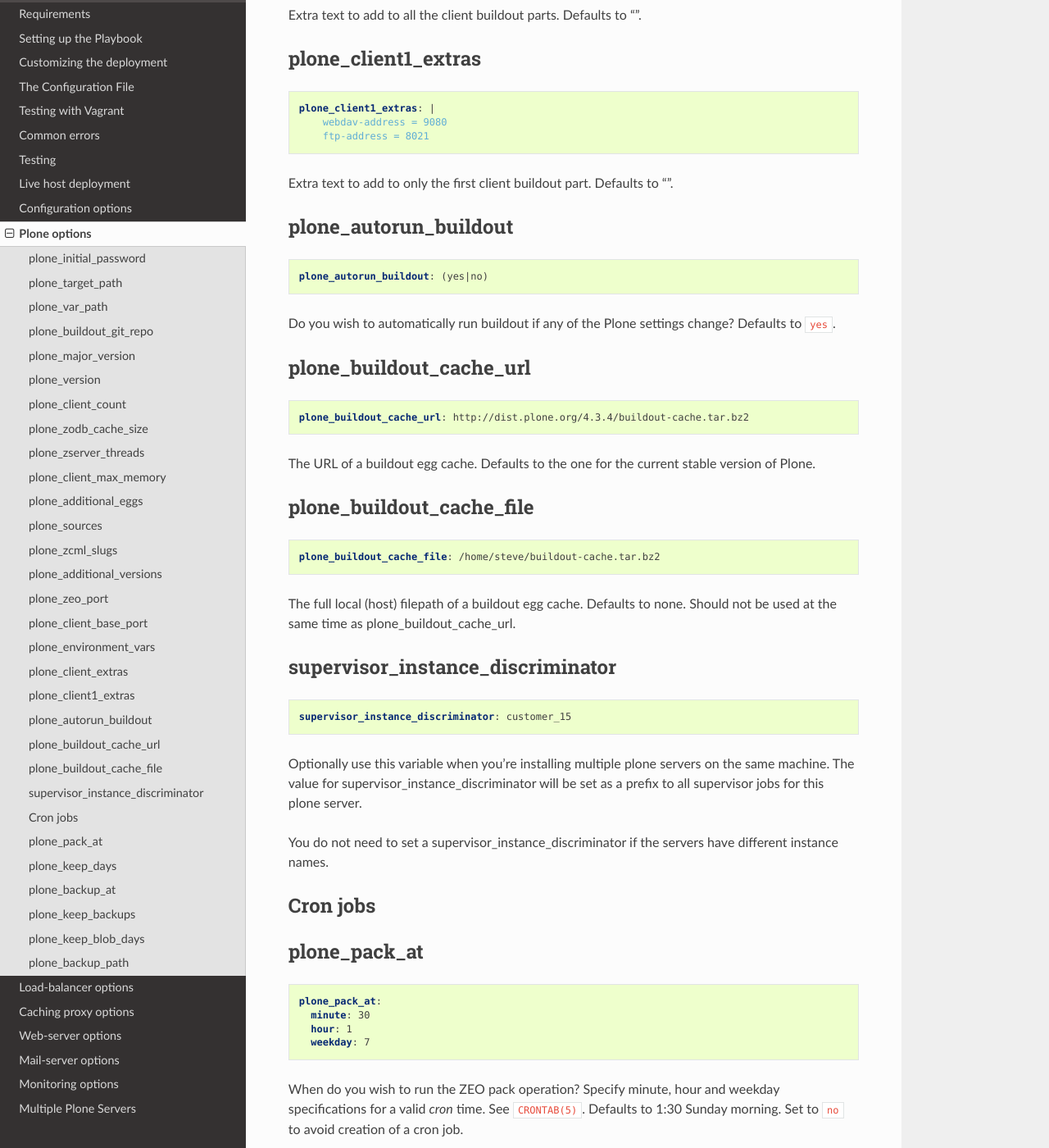
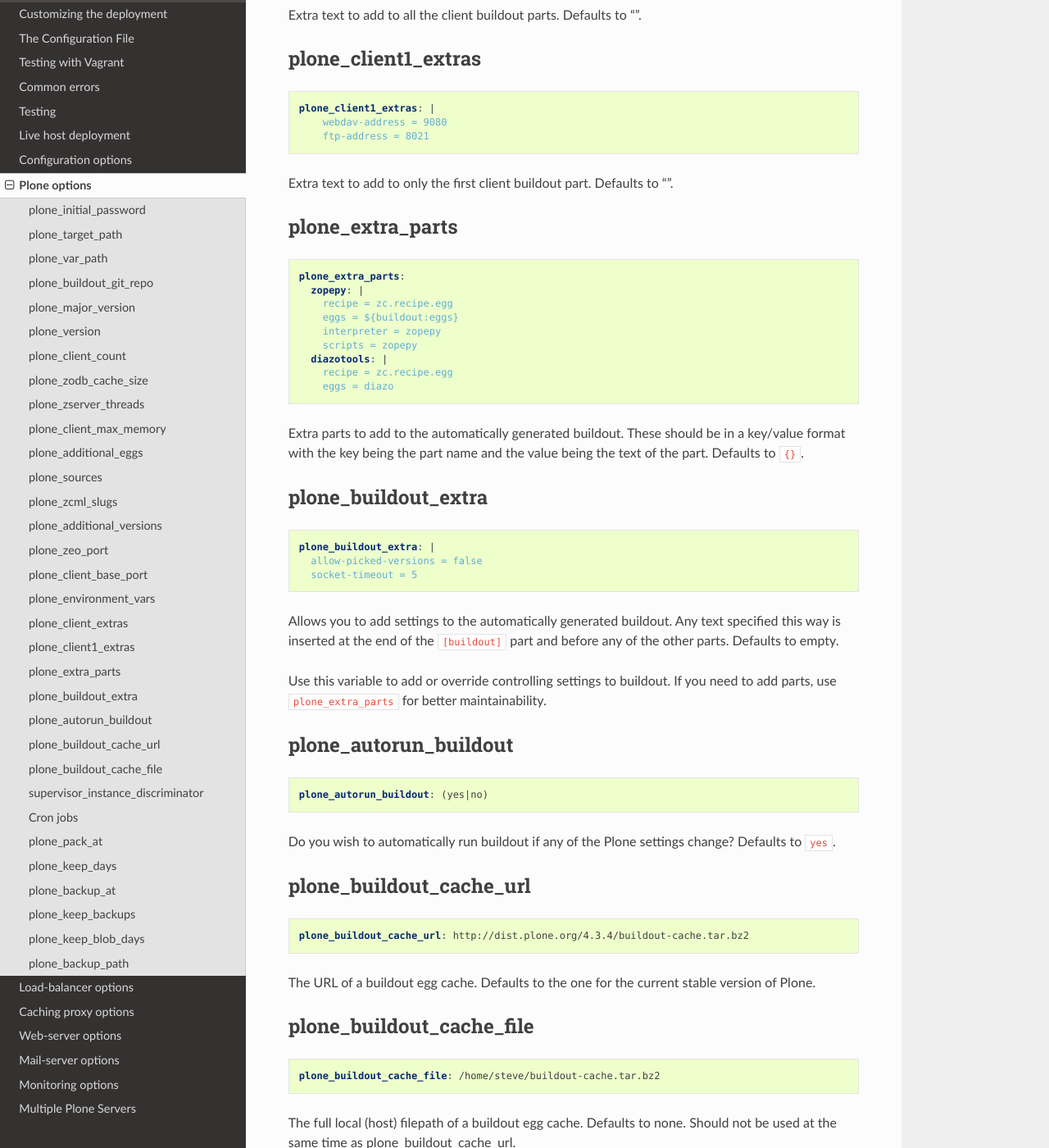
Before and after one commit to plone/ansible-playbook, a Sphinx documentation site: the page built from docs/plone.rst, in a window 1280 px wide and 1400 px high, scrolled down 5115 px. Shown: the whole window at 82% size. Built offline with Sphinx 7.4.7 and the Read the Docs theme 2.0.0, drawn with Linux system fonts in a browser that asks for light colours.

Commit message:
Doc buildout flexibility changes

```diff
--- a/docs/plone.rst
+++ b/docs/plone.rst
@@ -254,6 +254,38 @@ plone_client1_extras
 Extra text to add to only the first client buildout part. Defaults to "".
 
 
+plone_extra_parts
+~~~~~~~~~~~~~~~~~
+
+.. code-block:: yaml
+
+    plone_extra_parts:
+      zopepy: |
+        recipe = zc.recipe.egg
+        eggs = ${buildout:eggs}
+        interpreter = zopepy
+        scripts = zopepy
+      diazotools: |
+        recipe = zc.recipe.egg
+        eggs = diazo
+
+Extra parts to add to the automatically generated buildout. These should be in a key/value format with the key being the part name and the value being the text of the part. Defaults to ``{}``.
+
+
+plone_buildout_extra
+~~~~~~~~~~~~~~~~~~~~
+
+.. code-block:: yaml
+
+    plone_buildout_extra: |
+      allow-picked-versions = false
+      socket-timeout = 5
+
+Allows you to add settings to the automatically generated buildout. Any text specified this way is inserted at the end of the ``[buildout]`` part and before any of the other parts. Defaults to empty.
+
+Use this variable to add or override controlling settings to buildout. If you need to add parts, use ``plone_extra_parts`` for better maintainability.
+
+
 plone_autorun_buildout
 ~~~~~~~~~~~~~~~~~~~~~~
 
```
